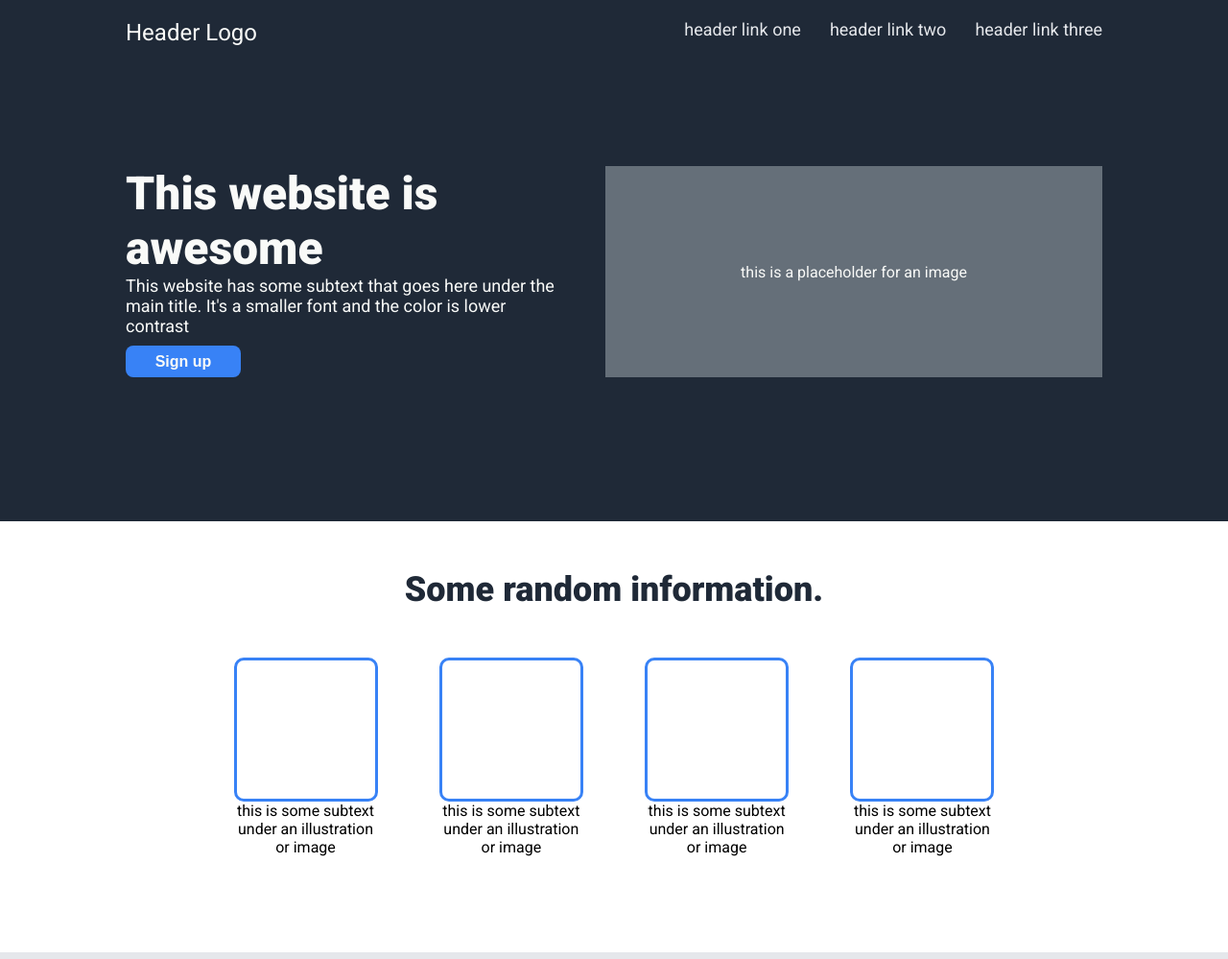
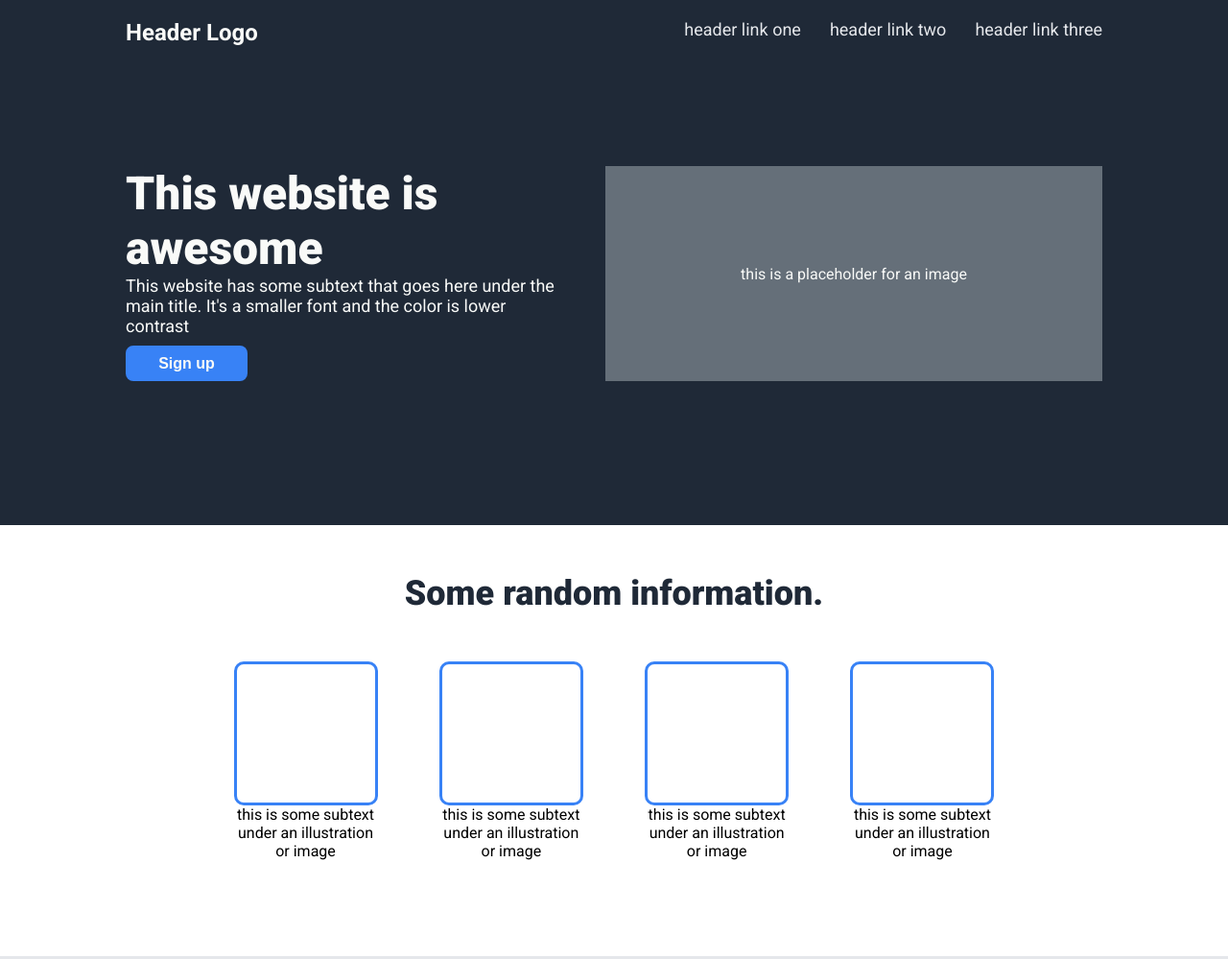
Before and after one commit to lu-dig/foundations, a plain HTML site: page landing-page/index.html in a window 1280 px wide. Shown: the top 999 px of the page at 96% size. Drawn offline with Linux system fonts and the light colour scheme.

Commit message:
edit: polish button & add bold weight to header logo text

```diff
--- a/landing-page/styles.css
+++ b/landing-page/styles.css
@@ -45,6 +45,7 @@ header {
   font-size: 24px;
   color: #f9faf8;
   padding-bottom: 125px;
+  font-weight: bold;
 }
 
 .hero {
@@ -72,8 +73,8 @@ header {
   border-radius: 8px;
   border-style: none;
   color: #f9faf8;
-  width: 120px;
-  height: 33px;
+  width: 127px;
+  height: 37px;
   font-size: 16px;
   font-weight: bold;
 }
```
